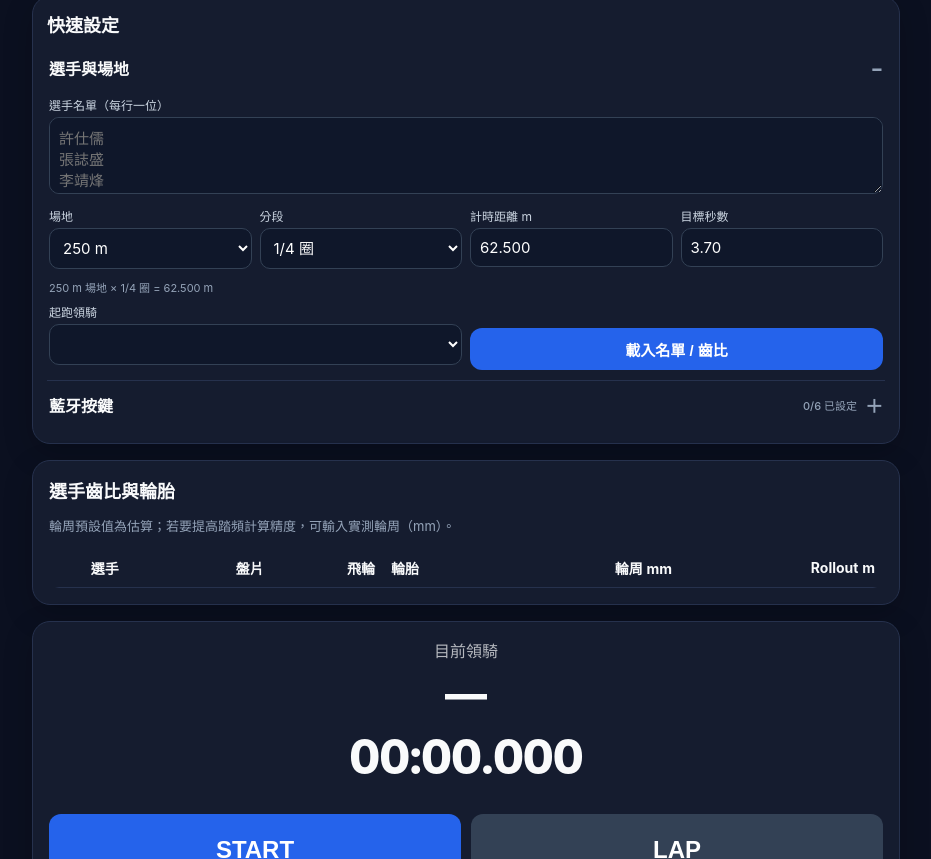
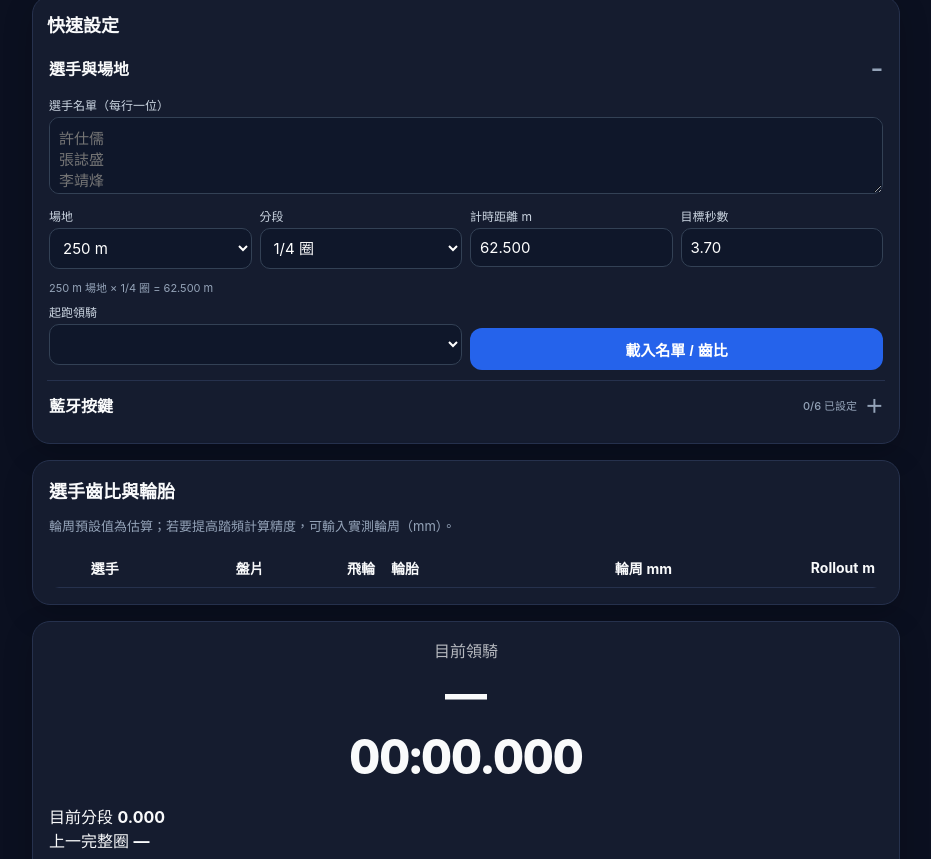
Before and after one commit to ahi0128/track-cycling-timer, a plain HTML site: page index.html in a window 1280 px wide. Shown: the part 73-932 px from the top of the page, without its empty margins (174-1105 px from the left). Drawn offline with nearby package versions, Linux system fonts and the light colour scheme.

Commit message:
Use side-by-side quick settings and add segment/full-lap timer displays

```diff
--- a/index.html
+++ b/index.html
@@ -18,6 +18,7 @@
 
 <section class="card compact-settings" id="quickSettings">
 <h2>快速設定</h2>
+<div class="settings-columns">
 
 <details class="compact-details" open>
 <summary>選手與場地</summary>
@@ -90,6 +91,7 @@
 <button id="clearControllerMap" class="compact-clear">清除按鍵設定</button>
 </div>
 </details>
+</div>
 </section>
 
 <section class="card" id="gearCard">
@@ -107,6 +109,16 @@
 <div class="leader-label">目前領騎</div>
 <div id="leader" class="leader">—</div>
 <div id="clock" class="clock">00:00.000</div>
+<div class="timer-secondary">
+  <div class="time-panel">
+    <span>目前分段</span>
+    <strong id="segmentClock">0.000</strong>
+  </div>
+  <div class="time-panel">
+    <span>上一完整圈</span>
+    <strong id="previousFullLap">—</strong>
+  </div>
+</div>
 <div class="grid2"><button id="startStopBtn" class="primary big">START</button><button id="lapBtn" class="big">LAP</button></div>
 <div class="grid2"><button id="changeBtn" class="accent big">CHANGE</button><button id="outBtnTop" class="danger big">目前選手 OUT</button></div>
 <div class="rotation-panel">
```
